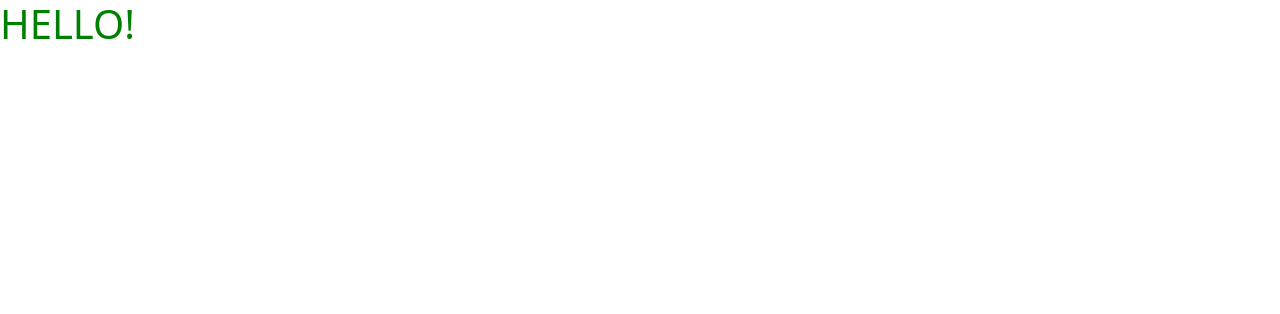
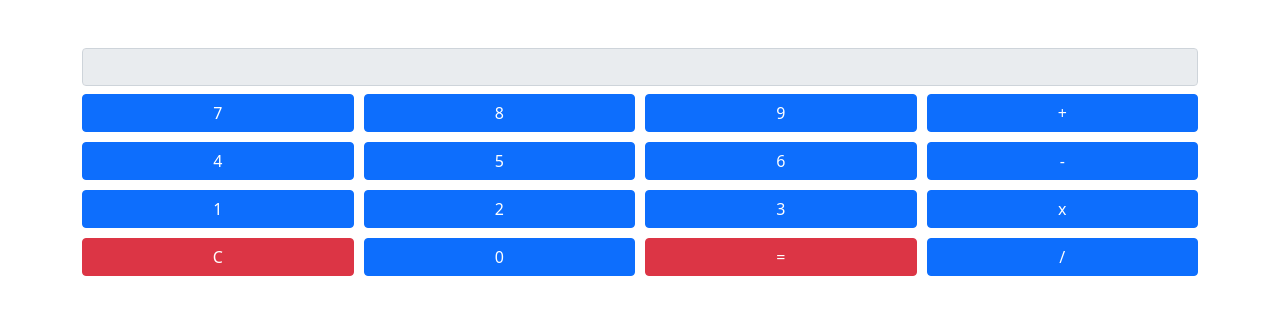
Before and after one commit to doctypeKieran/ci-bootcamp-calculator-project, a plain HTML site: page index.html in a window 1280 px wide. Drawn offline with nearby package versions, Linux system fonts and the light colour scheme.

Commit message:
Add structure for buttons and use JS to render buttons

```diff
--- a/assets/css/style.css
+++ b/assets/css/style.css
@@ -1,3 +1,9 @@
-h1 {
-    color: green;
+.grid {
+    display: grid;
+    grid-template-columns: repeat(4, 1fr);
+    gap: 10px;
 }
+
+#calculator-buttons .btn {
+    width: 100%;
+}
--- a/assets/js/script.js
+++ b/assets/js/script.js
@@ -1 +1,20 @@
-console.log("SCRIPT DEPLOYED");
+document.addEventListener("DOMContentLoaded", () => {
+    const display = document.getElementById('display');
+    const buttons = ["7", "8", "9", "+", "4", "5", "6", "-", "1", "2", "3", "x", "C", "0", "=", "/"];
+
+    const calculatorButtons = document.getElementById('calculator-buttons');
+
+    // Create calculator buttons
+    buttons.forEach((button) => {
+        const btnElement = document.createElement("button");
+        btnElement.textContent = button;
+        btnElement.classList.add("btn", button === "=" || button === "C" ? "btn-danger" : "btn-primary");
+        btnElement.addEventListener("click", () => {
+            handleButtonClick(button)
+        })
+        calculatorButtons.appendChild(btnElement);
+    })
+
+    // Initialise the calculation variables
+    // Handle the button clicks
+});
--- a/index.html
+++ b/index.html
@@ -14,7 +14,17 @@
 </head>
 
 <body>
-    <h1>HELLO!</h1>
+    <div class="container mt-5">
+        <div class="row justify-content-center">
+            <div class="col">
+                <!-- Calculator Display -->
+                <input id="display" class="form-control mb-2" type="text" disabled>
+                <div id="calculator-buttons" class="grid">
+                    <!-- Calculator Buttons will be rendered here -->
+                </div>
+            </div>
+        </div>
+    </div>
 
     <!-- Bootstrap scripts -->
     <script src="https://cdn.jsdelivr.net/npm/bootstrap@5.1.3/dist/js/bootstrap.bundle.min.js" integrity="sha384-ka7Sk0Gln4gmtz2MlQnikT1wXgYsOg+OMhuP+IlRH9sENBO0LRn5q+8nbTov4+1p" crossorigin="anonymous"></script>
```
